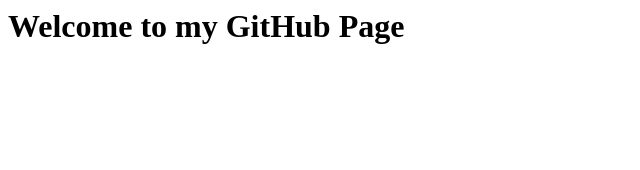
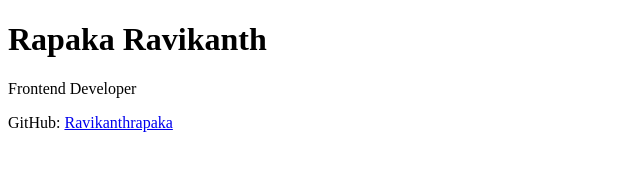
Before and after one commit to Ravikanthrapaka/Ravikanthrapaka.github.io, a plain HTML site: page index.html in a window 1280 px wide. Shown: the whole page, without its empty margins (0-640 px from the left). Drawn offline with Linux system fonts and the light colour scheme.

Commit message:
link updated

```diff
--- a/index.html
+++ b/index.html
@@ -1,10 +1,13 @@
-<html>
+<!doctype html>
+<html lang="en">
 <head>
-    <meta name="google-site-verification" content="34GDiRucxSxHzDnCtPF-BKqcgceCzutZQVeIOd9h-Yg" />
-
-    <title>Rapaka Ravikanth</title>
+  <meta charset="utf-8">
+  <meta name="google-site-verification" content="34GDiRucxSxHzDnCtPF-BKqcgceCzutZQVeIOd9h-Yg">
+  <title>Rapaka Ravikanth — Portfolio</title>
 </head>
 <body>
-  <h1>Welcome to my GitHub Page</h1>
+  <h1>Rapaka Ravikanth</h1>
+  <p>Frontend Developer</p>
+  <p>GitHub: <a href="https://github.com/Ravikanthrapaka">Ravikanthrapaka</a></p>
 </body>
 </html>
```
